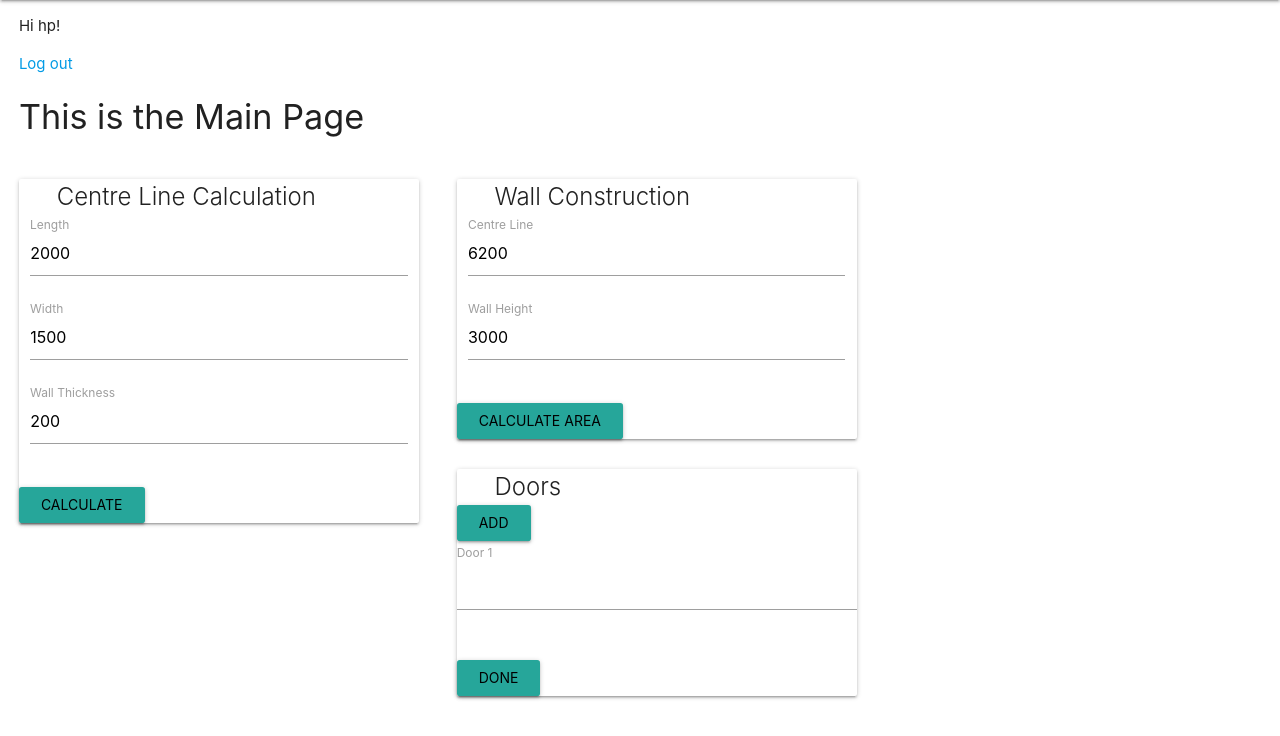
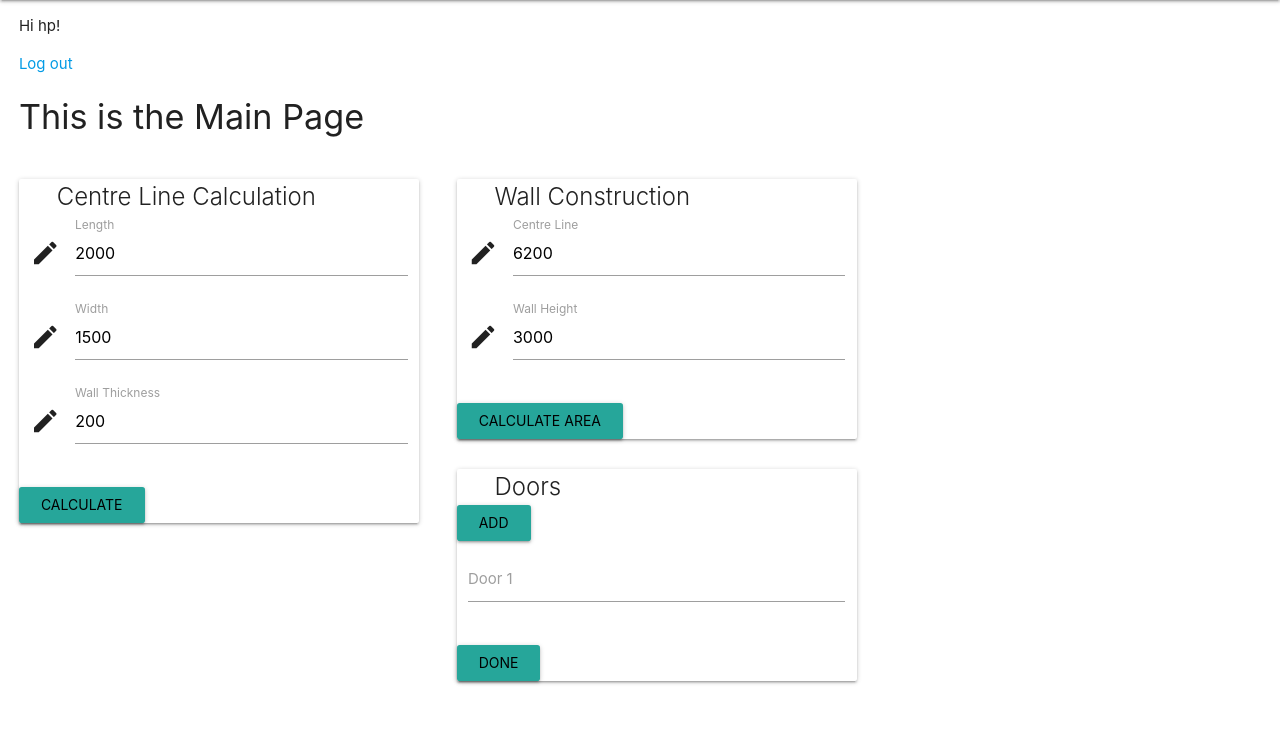
Before and after one commit to AdongoJr/Django-QS, a Django app: page /main/ in a window 1280 px wide. Shown: the part 64-800 px from the top of the page. Run offline with Django 3.2, Linux system fonts and the light colour scheme; a user stored in the database is signed in.

Commit message:
solved little materialize bugs

```diff
--- a/static/css/mystyles.css
+++ b/static/css/mystyles.css
@@ -2,11 +2,11 @@
     font-family: 'Material Icons';
     font-style: normal;
     font-weight: 400;
-    src: url(/fonts/MaterialIcons-Regular.eot);
+    src: url(/static/fonts/MaterialIcons-Regular.eot);
     src: local('Material Icons'),
-        url(/fonts/MaterialIcons-Regular.woff2) format('woff2'),
-        url(/fonts/MaterialIcons-Regular.woff) format('woff'),
-        url(/fonts/MaterialIcons-Regular.ttf) format('truetype');
+        url(/static/fonts/MaterialIcons-Regular.woff2) format('woff2'),
+        url(/static/fonts/MaterialIcons-Regular.woff) format('woff'),
+        url(/static/fonts/MaterialIcons-Regular.ttf) format('truetype');
 }
 
 .material-icons {
--- a/static/js/main.js
+++ b/static/js/main.js
@@ -6,7 +6,7 @@ function addInput(divName) {
         alert('You have reached the limit: ' + counter + ' inputs.');
     } else {
         var newdiv = document.createElement('div');
-        newdiv.innerHTML = '<label>Door ' + (counter + 1) + '<label/>' + '<input type="number" name="doors" value="">';
+        newdiv.innerHTML = '<div class="input-field col s12">' + '<label>Door ' + (counter + 1) + '</label>' + '<input type="number" name="doors" value="">' + '</div>';
         document.getElementById(divName).appendChild(newdiv);
         counter ++;
     }
--- a/templates/main.html
+++ b/templates/main.html
@@ -8,14 +8,17 @@
             <div class="row">
             <span class="card-title">Centre Line Calculation</span>
             <div class="input-field col s12">
+                <i class="material-icons prefix">create</i>
                 <input id="length" type="number" name="length" value="2000" required>
                 <label for="length">Length</label>
             </div>
             <div class="input-field col s12">
+                <i class="material-icons prefix">create</i>
                 <input id="width" type="number" name="width" value="1500" required>
                 <label for="width">Width</label>
             </div>
             <div class="input-field col s12">
+                <i class="material-icons prefix">create</i>
                 <input id="wallThickness" type="number" name="wallThickness" value="200" required>
                 <label for="wallThickness">Wall Thickness</label>
             </div>
@@ -23,7 +26,7 @@
 
 
             <input type="button" value="Calculate" id="calculate" class="btn waves-effect waves-light">
-            <h4 id="centreLine"></h4>
+            <h4 class="one" id="centreLine"></h4>
             </form>
         </div>
 
@@ -33,10 +36,12 @@
             <div class="row">
             <span class="card-title">Wall Construction</span>
             <div class="input-field col s12">
+                <i class="material-icons prefix">create</i>
                 <input id="cl" type="number" name="cl" value="6200" required>
                 <label for="cl">Centre Line</label>
             </div>
             <div class="input-field col s12">
+                <i class="material-icons prefix">create</i>
                 <input id="wallH" type="number" name="wallH" value="3000" required>
                 <label for="wallH">Wall Height</label>
             </div>
@@ -44,7 +49,7 @@
 
 
             <input type="button" value="Calculate Area" id="calculateArea" class="btn waves-effect waves-light">
-            <h4 id="wallConstr"></h4>
+            <h4 class="one"id="wallConstr"></h4>
             </form>
         </div>
 
@@ -55,7 +60,10 @@
                 <span class="card-title">Doors</span> <br>
                 <input type="button" value="Add" id="add" onclick="addInput('dynamicInput');" class="btn waves-effect waves-light"> <br>
                 <div id="dynamicInput">
-                    <label>Door 1</label> <input type="number" name="doors" value="">
+                    <div class="input-field col s12">
+                        <label for="d">Door 1</label>
+                        <input type="number" name="doors" id="d" value="">
+                    </div>
                 </div> <br>
                 </div>
 
```
Also changed, not shown: db.sqlite3, templates/registration/login.html (line endings or trailing spaces).
